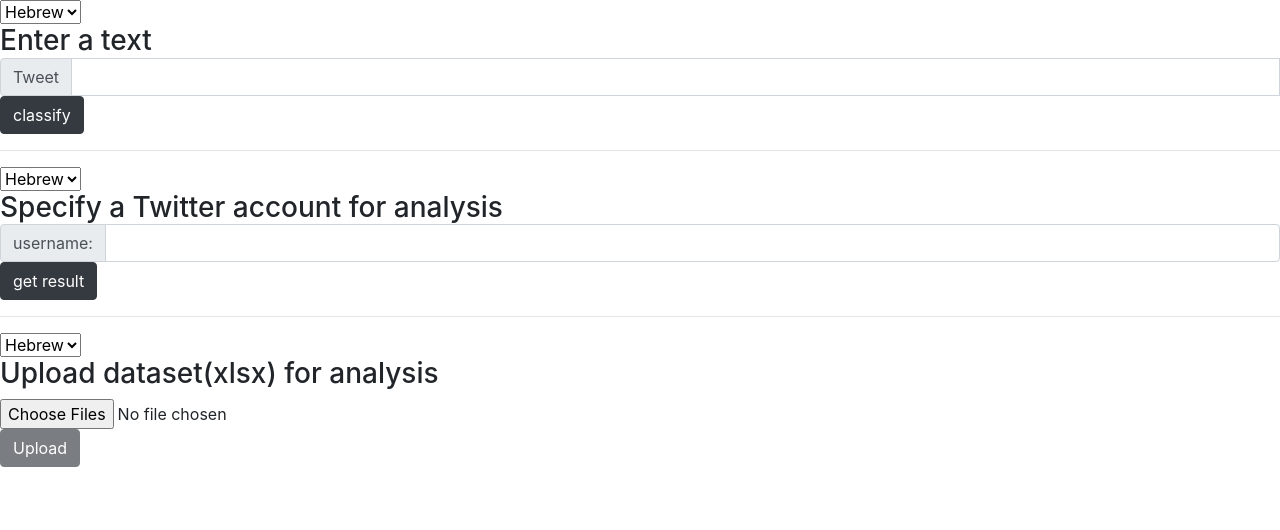
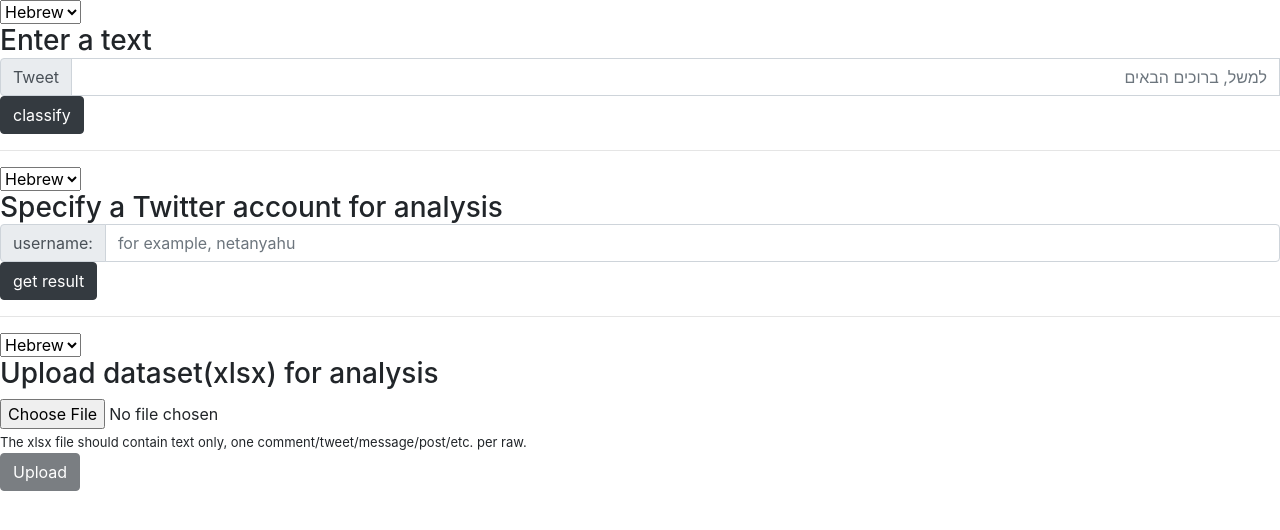
Before and after one commit to Yaserni/offlang-app, a Flask app: page / in a window 1280 px wide. Shown: the part 56-586 px from the top of the page. Run offline with Flask 2, Linux system fonts and the light colour scheme; parts of the project's set-up code (start-up, migrations or seed data) failed here and were passed over.

Commit message:
update the GUI and fix some bugs

```diff
--- a/ReadSheetsFiles.py
+++ b/ReadSheetsFiles.py
@@ -6,7 +6,7 @@ def readFileFunction(path):
     end=filepath[-1]
     if end == 'csv':
         return pd.read_csv(path)
-    if end == 'xlsx':
+    else:
         return pd.read_excel(path)
 
 
--- a/SVM_model_arabic.py
+++ b/SVM_model_arabic.py
@@ -152,7 +152,7 @@ def classify_DB(filepath):
         classifiedList.append(c[0])
     df = pd.DataFrame(data=[])
     df['sentence']=list
-    df['off']=classifiedList
+    df['offensive']=classifiedList
     df.to_excel('uploads/class.xlsx',index=False)
     os.remove(filepath)
     return counter, db_length - counter
--- a/SVM_model_hebrew.py
+++ b/SVM_model_hebrew.py
@@ -66,7 +66,7 @@ def classify_DB(filepath):
         classifiedList.append(c[0])
     df = pd.DataFrame(data=[])
     df['sentence']=list
-    df['off']=classifiedList
+    df['offensive']=classifiedList
     df.to_excel(F'uploads/class.xlsx',index=False)
     os.remove(filepath)
     return counter, db_length - counter
--- a/app.py
+++ b/app.py
@@ -1,5 +1,6 @@
 import collections
 import re
+from typing import ContextManager
 from flask.helpers import  send_file
 import absorbProfile as absorbprofile
 import os
@@ -26,6 +27,7 @@ def clssifydatabase(filepath):
 
     neutral_percent = int(non_Offensive/(offensive_count + non_Offensive) * 100)
     result = [neutral_percent, 100 - neutral_percent]
+
     return render_template('classifyDB.html', result=result)
 
 
@@ -93,8 +95,6 @@ def classifyProfile():
     # result ='The number of neutral = '+str(neutral_percent) + '%, the number of Offensive = ' + str(100 - neutral_percent) +'%'
     result = [profile_name, neutral_percent]
 
-    print('remove file - ', filepath)
-    # os.remove(filepath)
     return render_template('classifyProfile.html', result=result)
 
     # --------------------- End Writing -----------------------------
@@ -114,8 +114,6 @@ def classifyDB():
     return clssifydatabase(destination) # run the models on the uploaded model
 
 
-
-
 @app.route('/download', methods=['GET', 'POST'])
 def download():
     print("int the download")
@@ -124,6 +122,9 @@ def download():
 
 
 if __name__ == '__main__':
+    target = os.path.join(APP_ROOT, 'uploads')
+    if not (os.path.isdir(target)):
+        os.mkdir(target)
     try:
         os.remove('uploads/class.xlsx')
     except:
--- a/templates/index.html
+++ b/templates/index.html
@@ -17,8 +17,7 @@
                 <div class="input-group-prepend">
                     <span class="input-group-text" id="addon-wrapping">Tweet</span>
                 </div>
-                <input id="inputClass" name="tweet_content" dir="rtl" type="text" class="form-control"
-                    aria-describedby="addon-wrapping" required>
+                <input id="inputClass" name="tweet_content" placeholder="למשל, ברוכים הבאים" dir="rtl" type="text" class="form-control" aria-describedby="addon-wrapping" required>
                 <br>
 
             </div>
@@ -40,8 +39,7 @@
                 <div class="input-group-prepend">
                     <span class="input-group-text" id="addon-wrapping">username:</span>
                 </div>
-                <input id="prof" type="text" name="profile_name" class="form-control " aria-describedby="addon-wrapping"
-                    required>
+                <input id="prof" type="text" name="profile_name" placeholder="for example, netanyahu" class="form-control " aria-describedby="addon-wrapping" required>
             </div>
             <button type="submit" class="btn btn-dark">get result</button>
     </div>
@@ -58,10 +56,10 @@
     </div>
     <div>
         <h3>Upload dataset(xlsx) for analysis </h3>
-        <input id="file-picker" type="file" name="file"
-            accept="application/vnd.openxmlformats-officedocument.spreadsheetml.sheet, application/vnd.ms-excel"
-            multiple>
+        <input id="file-picker" type="file" name="file" accept="application/vnd.openxmlformats-officedocument.spreadsheetml.sheet">
         <div id="msg"></div>
+        <span style="font-size: small;">The xlsx file should contain text only, one comment/tweet/message/post/etc. per raw.</span>
+        <br>
         <input type="submit" class="btn btn-dark" value="Upload" id="upload-button" disabled>
     </div>
 </form>
@@ -69,31 +67,27 @@
 <script>
     function fulldef_user(t) {
         if ($(t).val() === "Hebrew") {
-            $("#prof").val("netanyahu")
-        }
-        else{
-            $("#prof").val("AlsisiOfficial")
-
+            $("#prof").attr("placeholder", "for example, netanyahu")
+        } else {
+            $("#prof").attr("placeholder", "for example, AlsisiOfficial")
         }
     }
 
     function fulldef(t) {
         if ($(t).val() === "Arabic") {
-            $("#inputClass").val("اهلا وسهلا في الموقع ")
-        }
-        else {
-            $("#inputClass").val("ברוכים הבאים")
+            $("#inputClass").attr("placeholder", "على سبيل المثال, اهلا وسهلا في الموقع ")
+        } else {
+            $("#inputClass").attr("placeholder", "למשל, ברוכים הבאים")
 
         }
 
 
     }
-
 </script>
 
 
 <script>
-    $("#file-picker").change(function () {
+    $("#file-picker").change(function() {
 
         var input = document.getElementById('file-picker');
 
@@ -101,10 +95,10 @@
             var ext = input.files[i].name.substring(input.files[i].name.lastIndexOf('.') + 1).toLowerCase()
 
             if ((ext == 'xlsx')) {
-                $("#msg").text("Files are supported")
+                $("#msg").text("File are supported")
                 $('#upload-button').prop("disabled", false);
             } else {
-                $("#msg").text("Files are NOT supported")
+                $("#msg").text("File are NOT supported")
                 document.getElementById("file-picker").value = "";
                 $('#upload-button').prop("disabled", true);
             }
@@ -113,6 +107,5 @@
 
 
     });
-
 </script>
 {% endblock %}
```
